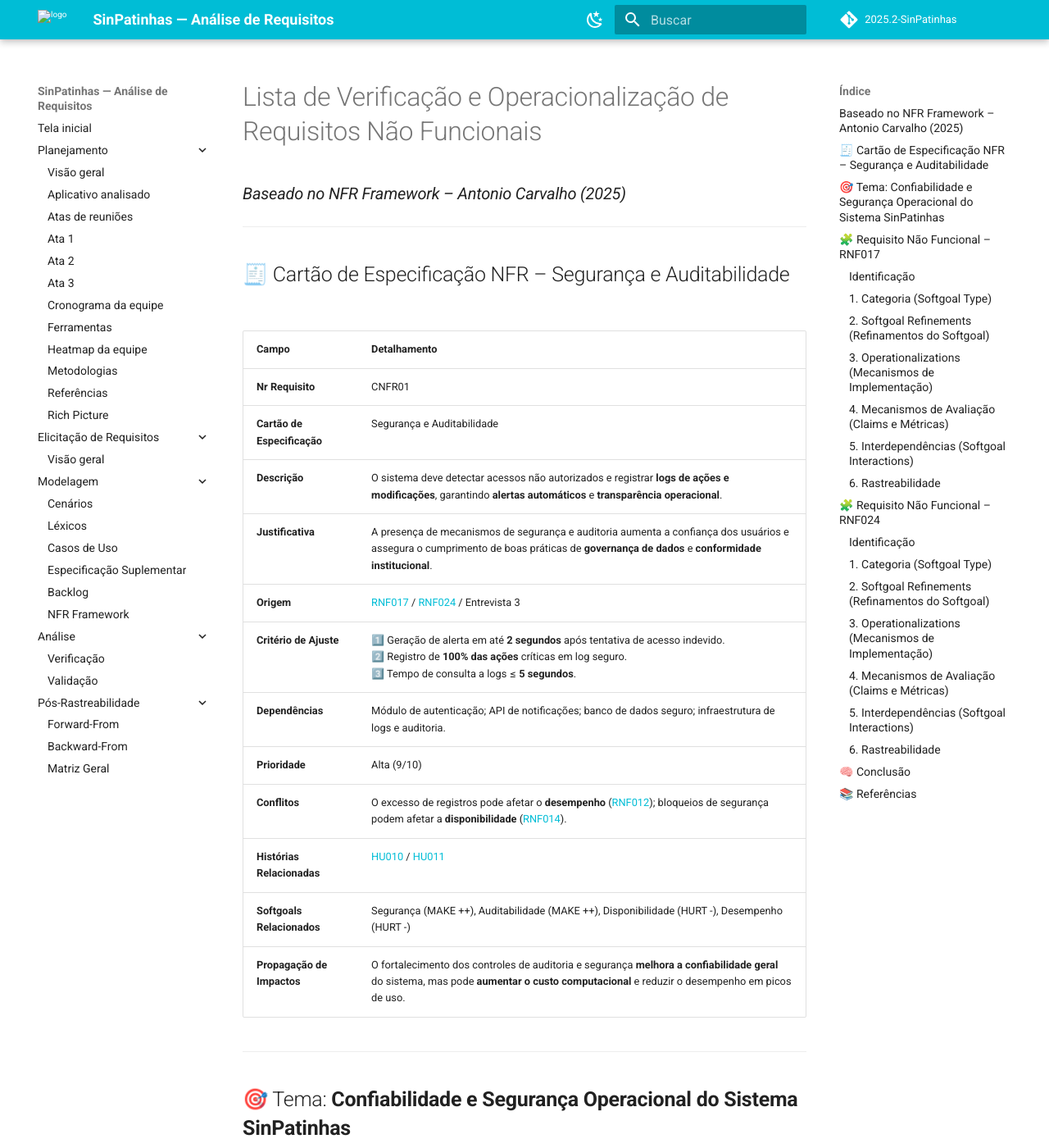
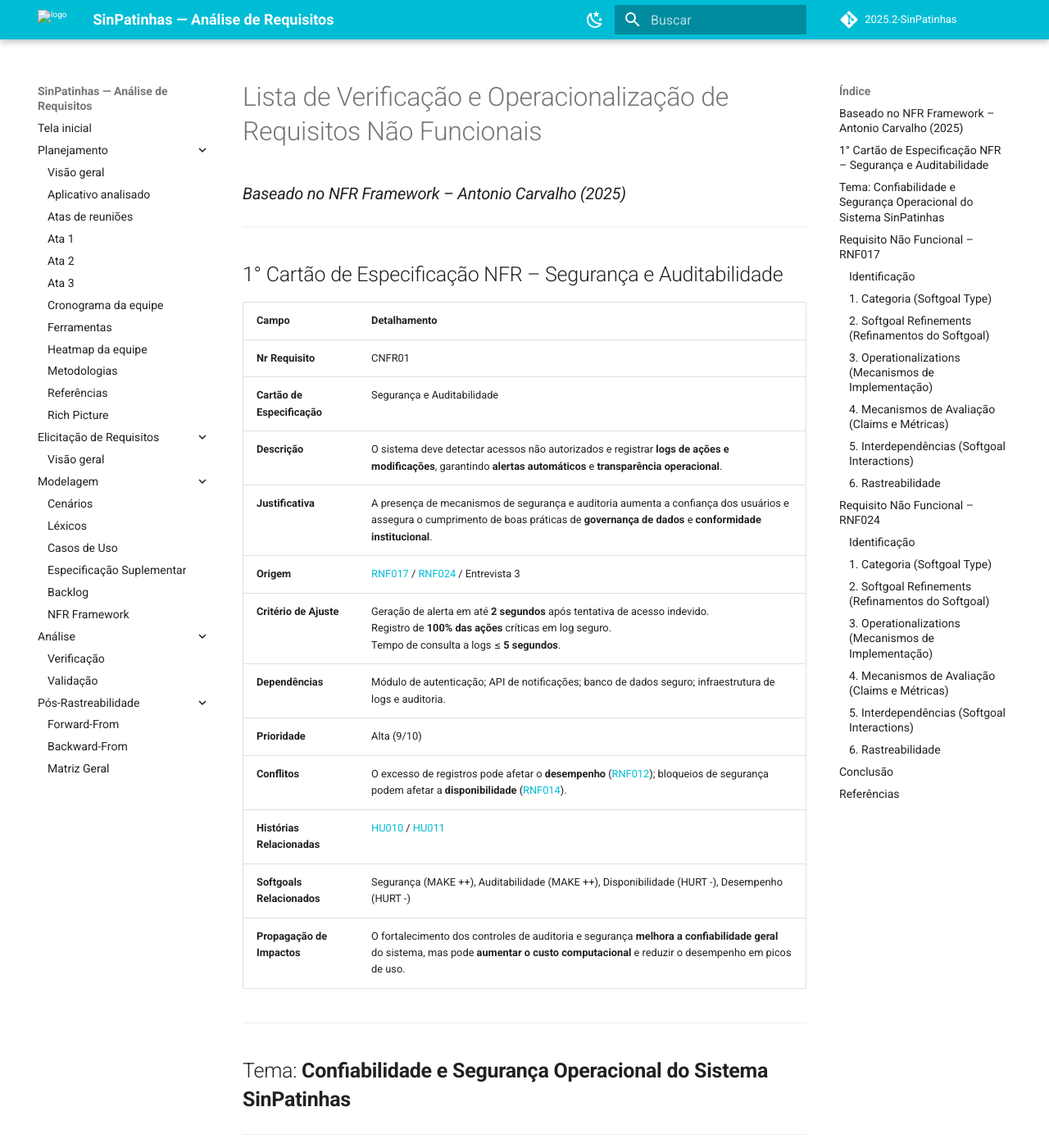
Before and after one commit to Requisitos-de-Software/2025.2-SinPatinhas, an MkDocs documentation site: the page built from docs/modelagem/gravacoes/antonio/nfr_frame.md, in a window 1280 px wide and 1400 px high. Shown: the whole window at 82% size. Built offline with MkDocs 1.6.1 and Material for MkDocs 9.7.7, drawn with Linux system fonts in a browser that asks for light colours; comment, search, counter and statistics services are not loaded; some of the changed text lies outside the part shown.

Commit message:
fix(general): Alteração do artefato unitário de NFR.

```diff
--- a/docs/modelagem/gravacoes/antonio/nfr_frame.md
+++ b/docs/modelagem/gravacoes/antonio/nfr_frame.md
@@ -3,7 +3,7 @@
 
 ---
 
-## 🧾 Cartão de Especificação NFR – Segurança e Auditabilidade
+## 1° Cartão de Especificação NFR – Segurança e Auditabilidade
 
 | **Campo** | **Detalhamento** |
 |------------|------------------|
@@ -12,7 +12,7 @@
 | **Descrição** | O sistema deve detectar acessos não autorizados e registrar **logs de ações e modificações**, garantindo **alertas automáticos** e **transparência operacional**. |
 | **Justificativa** | A presença de mecanismos de segurança e auditoria aumenta a confiança dos usuários e assegura o cumprimento de boas práticas de **governança de dados** e **conformidade institucional**. |
 | **Origem** | [RNF017](../../../elicitacao/tecnicas_elicitacao/requisitos_elicitados.md#rnf017) / [RNF024](../../../elicitacao/tecnicas_elicitacao/requisitos_elicitados.md#rnf024) / Entrevista 3 |
-| **Critério de Ajuste** | 1️⃣ Geração de alerta em até **2 segundos** após tentativa de acesso indevido.<br>2️⃣ Registro de **100% das ações** críticas em log seguro.<br>3️⃣ Tempo de consulta a logs ≤ **5 segundos**. |
+| **Critério de Ajuste** | Geração de alerta em até **2 segundos** após tentativa de acesso indevido.<br>Registro de **100% das ações** críticas em log seguro.<br>Tempo de consulta a logs ≤ **5 segundos**. |
 | **Dependências** | Módulo de autenticação; API de notificações; banco de dados seguro; infraestrutura de logs e auditoria. |
 | **Prioridade** | Alta (9/10) |
 | **Conflitos** | O excesso de registros pode afetar o **desempenho** ([RNF012](../../../elicitacao/tecnicas_elicitacao/requisitos_elicitados.md#rnf012)); bloqueios de segurança podem afetar a **disponibilidade** ([RNF014](../../../elicitacao/tecnicas_elicitacao/requisitos_elicitados.md#rnf014)). |
@@ -22,11 +22,11 @@
 
 ---
 
-## 🎯 Tema: **Confiabilidade e Segurança Operacional do Sistema SinPatinhas**
+## Tema: **Confiabilidade e Segurança Operacional do Sistema SinPatinhas**
 
 ---
 
-## 🧩 Requisito Não Funcional – RNF017
+## Requisito Não Funcional – RNF017
 
 ### **Identificação**
 | **Código** | **Descrição** | **Fonte** |
@@ -92,7 +92,7 @@
 
 ---
 
-## 🧩 Requisito Não Funcional – RNF024
+## Requisito Não Funcional – RNF024
 
 ### **Identificação**
 | **Código** | **Descrição** | **Fonte** |
@@ -156,7 +156,7 @@
 
 ---
 
-## 🧠 Conclusão
+## Conclusão
 
 | **Aspecto Avaliado** | **RNF017 (Segurança)** | **RNF024 (Auditabilidade)** |
 |-----------------------|-------------------------|------------------------------|
@@ -168,7 +168,7 @@
 
 ---
 
-## 📚 Referências
+## Referências
 
 | **Código** | **Referência Completa** |
 |-------------|--------------------------|
```
Also changed, not shown: docs/modelagem/agilidade/NFR_framework.md (+0 -1 lines).
